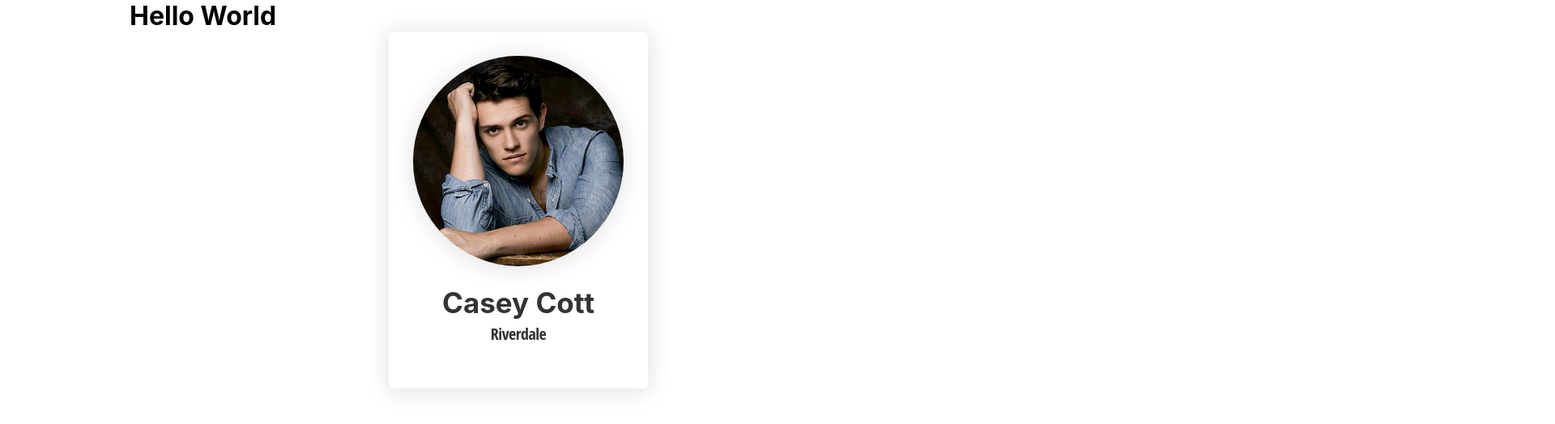
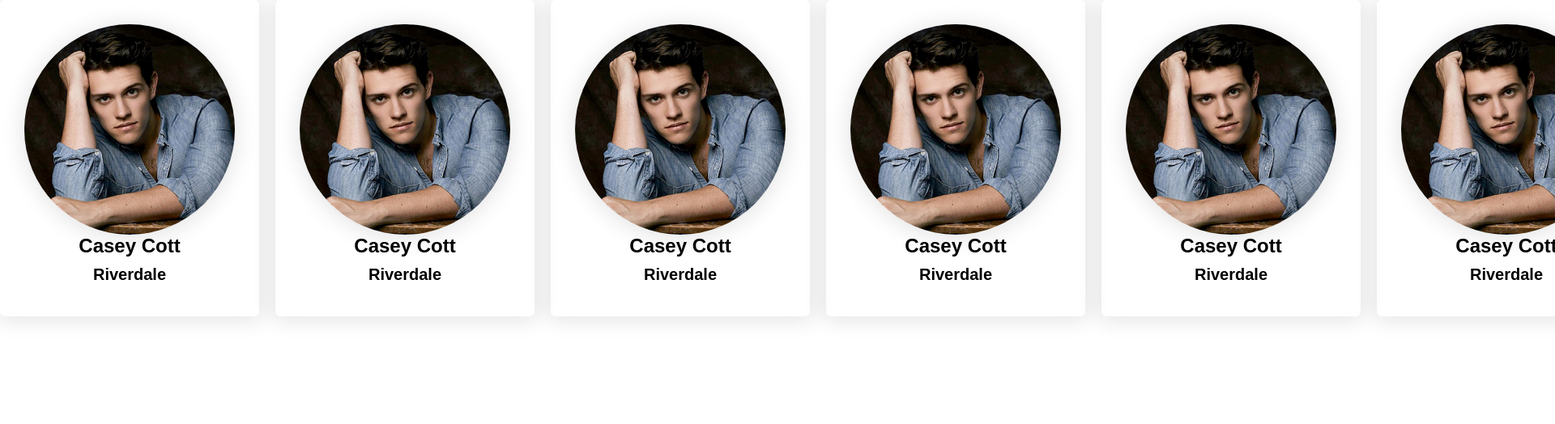
Before and after one commit to rtoddf/first-vite-react-app, a React (Vite) app: page / in a window 1280 px wide. Shown: the top 524 px of the page at 81% size, 1920 px wide, since content can reach past the window. Built offline with nearby package versions, Linux system fonts and the light colour scheme.

Commit message:
setting up global and themes

```diff
--- a/src/App.jsx
+++ b/src/App.jsx
@@ -1,5 +1,12 @@
-import {Container} from './assets/styles/Container.styled';
-import Card from './components/Card/default';
+import { GlobalStyles } from './assets/Globals';
+import { ThemeProvider } from 'styled-components';
+import { theme } from './assets/themes/theme';
+import { Container } from './assets/styles/Container.styled';
+
+import GridSimple from './Layouts/GridSimple';
+import Card from './Components/Card/default';
+
+
 
 function App() {
   // const social = [
@@ -22,10 +29,19 @@ function App() {
   // ];
 
   return (
-    <Container>
-      <h1>Hello World</h1>
-      <Card image="./images/casey-cott.jpg" name="Casey Cott" show="Riverdale" />
-    </Container>
+    <ThemeProvider theme={ theme}>
+      <GlobalStyles />
+      <Container>
+        <GridSimple cols={`6`}>
+          <Card image="./images/casey-cott.jpg" name="Casey Cott" show="Riverdale" />
+          <Card image="./images/casey-cott.jpg" name="Casey Cott" show="Riverdale" />
+          <Card image="./images/casey-cott.jpg" name="Casey Cott" show="Riverdale" />
+          <Card image="./images/casey-cott.jpg" name="Casey Cott" show="Riverdale" />
+          <Card image="./images/casey-cott.jpg" name="Casey Cott" show="Riverdale" />
+          <Card image="./images/casey-cott.jpg" name="Casey Cott" show="Riverdale" />
+        </GridSimple>
+      </Container>
+    </ThemeProvider>
   )
 }
 
--- a/src/Components/Card/Card.styled.js
+++ b/src/Components/Card/Card.styled.js
@@ -4,30 +4,16 @@ export const CardStyled = styled.div`
   width: 320px;
   margin: 0 auto;
   padding: 30px;
-  background: #fff;
-  color: #333;
+  background: ${({ bgColor }) => bgColor};
+  /* background: ${(props) => props.bgColor}; */
+  color: ${({ theme }) => theme.colors.tertiary};
   border-radius: 6px;
   box-shadow: 0 2px 26px 4px rgba(0, 0, 0, 0.1);
   font-size: 16px;
   text-align: center;
 
-  h4 {
-    margin: 20px 0 0;
-    font-size: 35px;
-  }
-
-  h5 {
-    margin: 0 0 20px;
-    font-family: 'Open Sans Condensed', sans-serif;
-    font-size: 20px;
-    line-height: 1.75;
-    letter-spacing: -0.5px;
-  }
-
   figure {
     img {
-      width: 100%;
-      border: none;
       box-shadow: 0 2px 26px 4px rgba(0, 0, 0, 0.1);
 
       &.round {
--- a/src/Components/Card/default.jsx
+++ b/src/Components/Card/default.jsx
@@ -8,8 +8,8 @@ function Card({ image, name, show, social}) {
         <img className="round" src={image} alt={name} />
       </figure>
 
-      <h4>{name}</h4>
-      <h5>{show}</h5>
+      <h2>{name}</h2>
+      <h3>{show}</h3>
 
       {/* {social && social.map((iconInfo, id) => {
         return (
--- /dev/null
+++ b/src/Layouts/GridSimple.jsx
@@ -0,0 +1,13 @@
+import PropTypes from 'prop-types';
+
+import { StyledGrid } from './GridSimple.styled';
+
+function GridSimple({ children, cols }){
+  return (
+    <StyledGrid data-col={cols}>
+      {children}
+    </StyledGrid>
+  )
+}
+
+export default GridSimple;
--- /dev/null
+++ b/src/Layouts/GridSimple.styled.js
@@ -0,0 +1,24 @@
+import styled from 'styled-components';
+
+export const StyledGrid = styled.div`
+  display: grid;
+  gap: 20px;
+  grid-template-columns: repeat(1, 1fr);
+  grid-auto-rows: 1fr;
+
+  &[data-col='2'] {
+    grid-template-columns: repeat(2, [col] 1fr);
+  }
+
+  &[data-col='3'] {
+    grid-template-columns: repeat(3, [col] 1fr);
+  }
+
+  &[data-col='4'] {
+    grid-template-columns: repeat(4, [col] 1fr);
+  }
+
+  &[data-col='6'] {
+    grid-template-columns: repeat(6, [col] 1fr);
+  }
+`;
--- /dev/null
+++ b/src/assets/Globals.js
@@ -0,0 +1,61 @@
+import { createGlobalStyle } from 'styled-components';
+
+export const GlobalStyles = createGlobalStyle`
+  @import url('https://fonts.googleapis.com/css2?family=Rubik:ital,wght@0,300;0,400;0,500;0,600;0,700;0,800;0,900;1,300;1,400;1,500;1,600;1,700;1,800;1,900&display=swap');
+
+  *, *:before, *:after {
+    margin: 0;
+    padding: 0;
+    box-sizing: border-box;
+  }
+
+  body {
+    margin: 0;
+    background-color: ${({ theme }) => theme.colors.secondary};
+    font-family: 'Rubik', sans-serif;
+    font-size: ${({ theme }) => theme.fonts.baseFontSize};
+    line-height: ${({ theme }) => theme.fonts.baseLineHeight};
+  }
+
+  h1,
+  h2,
+  h3,
+  h4,
+  h5,
+  h6 {
+    margin-bottom: 10px;
+    font-size: 2rem;
+    font-weight: 800;
+    letter-spacing: normal;
+  }
+
+  h2 {
+    font-size: 1.5rem;
+  }
+
+  h3 {
+    font-size: 1.25rem;
+  }
+
+  h4 {
+    font-size: 1rem;
+  }
+
+  h5 {
+    font-size: .875rem;
+  }
+
+  h6 {
+    font-size: .75rem;
+  }
+
+  p {
+    margin-bottom: 10px;
+  }
+
+  img {
+    display: block;
+    width: 100%;
+    height: auto;
+  }
+`;
--- a/src/assets/scss/index.css
+++ /dev/null
@@ -1,19 +0,0 @@
-body {
-  margin: 0;
-  font-family: -apple-system, BlinkMacSystemFont, 'Segoe UI', 'Roboto', 'Oxygen',
-    'Ubuntu', 'Cantarell', 'Fira Sans', 'Droid Sans', 'Helvetica Neue',
-    sans-serif;
-  -webkit-font-smoothing: antialiased;
-  -moz-osx-font-smoothing: grayscale;
-}
-
-html {
-  box-sizing: border-box;
-  height: 100%;
-}
-
-*, *:before, *:after {
-  margin: 0;
-  padding: 0;
-  box-sizing: inherit;
-}
--- a/src/assets/styles/Container.styled.js
+++ b/src/assets/styles/Container.styled.js
@@ -1,7 +1,6 @@
 import styled from 'styled-components';
 
 export const Container = styled.div`
-  width: 1000px;
-  padding: 0 20px;
+  width: 1600px;
   margin: 0 auto;
 `;
--- /dev/null
+++ b/src/assets/themes/theme.js
@@ -0,0 +1,11 @@
+export const theme = {
+  colors: {
+    primary: '#003264',
+    secondary: '#fff',
+    tertiary: '#000',
+  },
+  fonts: {
+    baseFontSize: '16px',
+    baseLineHeight: 'normal',
+  },
+};
--- a/src/main.jsx
+++ b/src/main.jsx
@@ -1,7 +1,6 @@
 import React from 'react'
 import ReactDOM from 'react-dom/client'
 import App from './App'
-import './assets/scss/index.css';
 
 ReactDOM.createRoot(document.getElementById('root')).render(
   <React.StrictMode>
```
